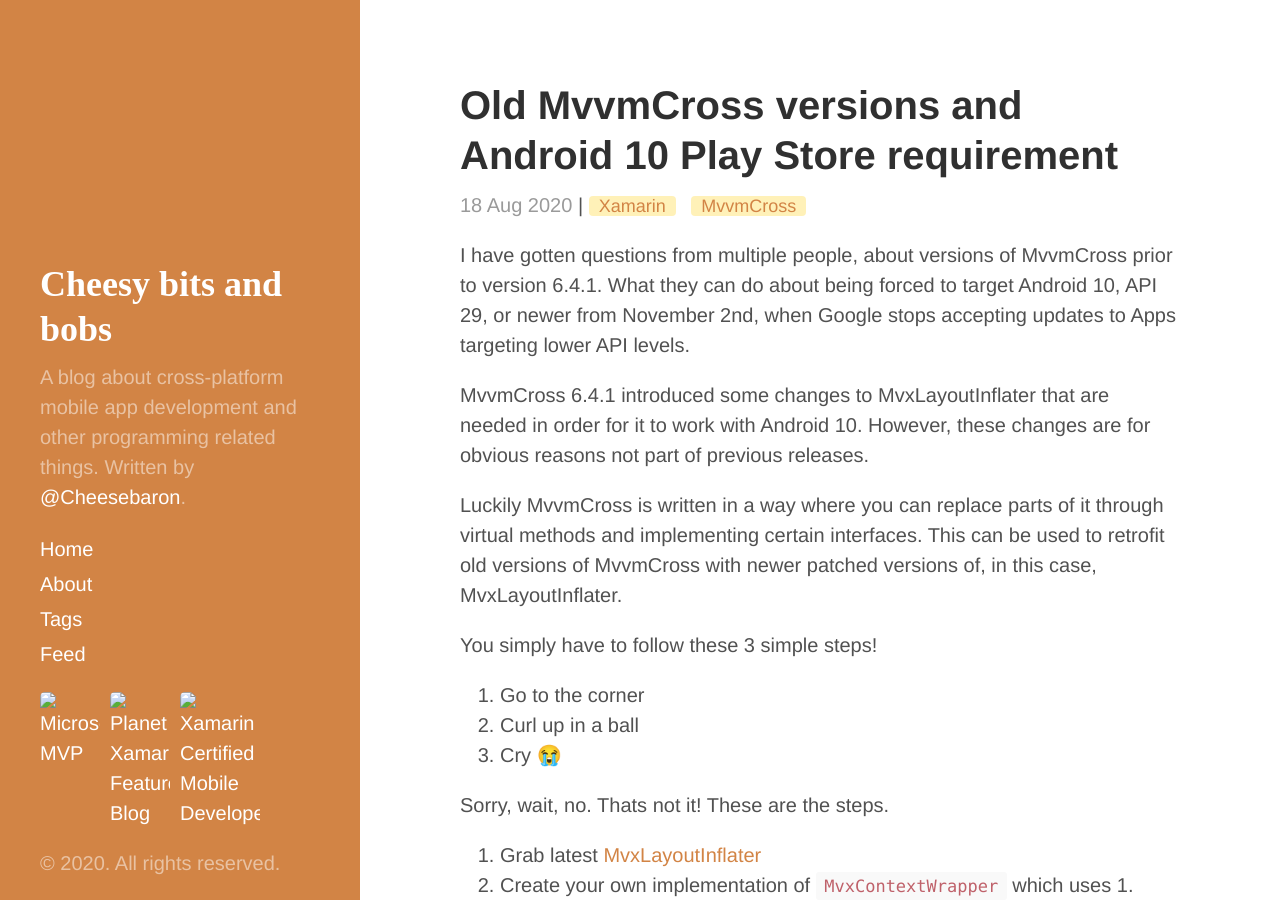
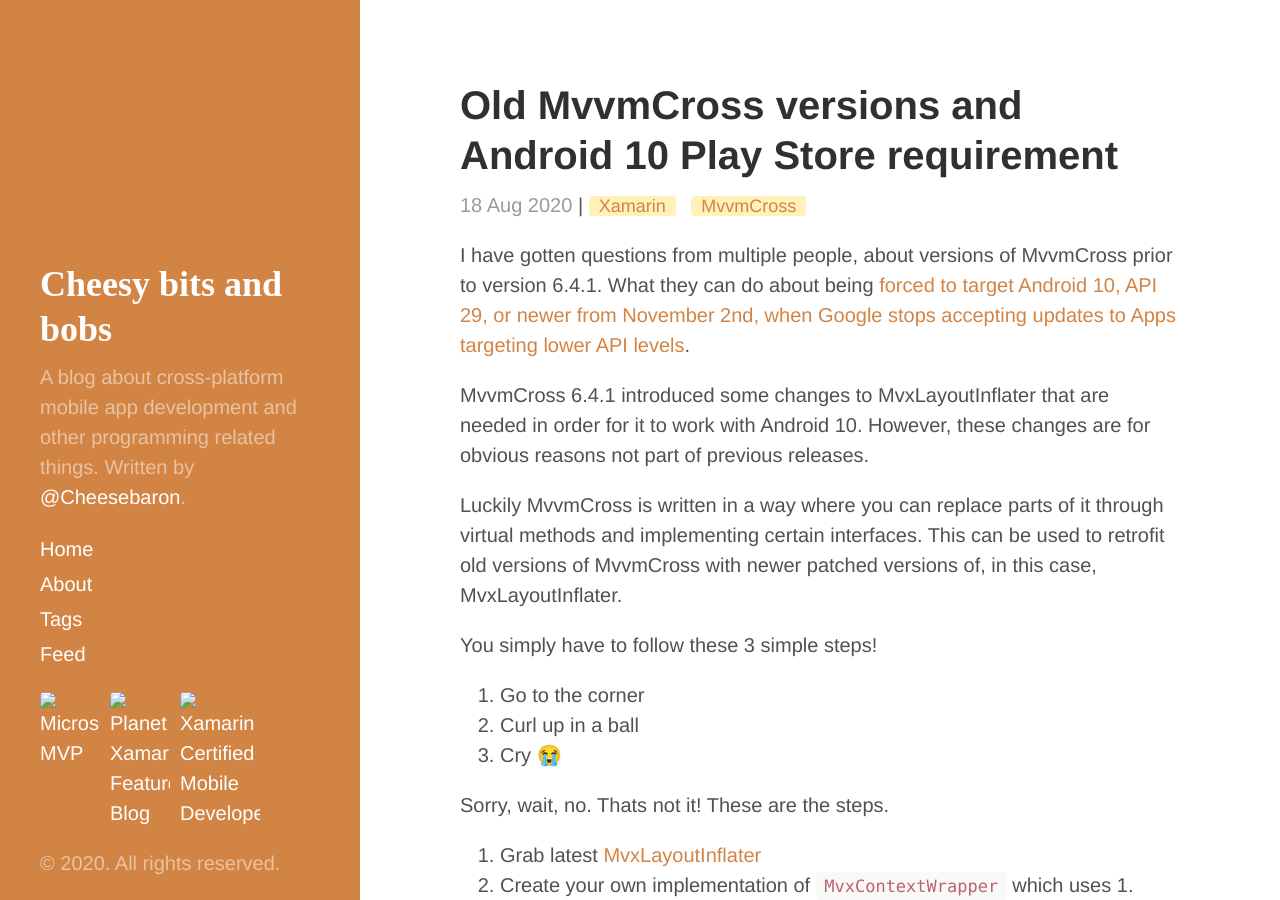
Before and after one commit to Cheesebaron/cheesebaron.github.io, a Jekyll site: the page built from _posts/2020-08-18-old-mvvmcross-and-android-10.md, in a window 1280 px wide and 900 px high. Built offline with Jekyll 4.4.1, drawn with Linux system fonts in a browser that asks for light colours; comment, search, counter and statistics services are not loaded; part of the change alters nothing that is shown.

```diff
--- a/_posts/2020-08-18-old-mvvmcross-and-android-10.md
+++ b/_posts/2020-08-18-old-mvvmcross-and-android-10.md
@@ -9,7 +9,7 @@ tags:
 - MvvmCross
 ---
 
-I have gotten questions from multiple people, about versions of MvvmCross prior to version 6.4.1. What they can do about being forced to target Android 10, API 29, or newer from November 2nd, when Google stops accepting updates to Apps targeting lower API levels.
+I have gotten questions from multiple people, about versions of MvvmCross prior to version 6.4.1. What they can do about being [forced to target Android 10, API 29, or newer from November 2nd, when Google stops accepting updates to Apps targeting lower API levels](https://support.google.com/googleplay/android-developer/answer/113469#targetsdk).
 
 MvvmCross 6.4.1 introduced some changes to MvxLayoutInflater that are needed in order for it to work with Android 10. However, these changes are for obvious reasons not part of previous releases.
 
```
